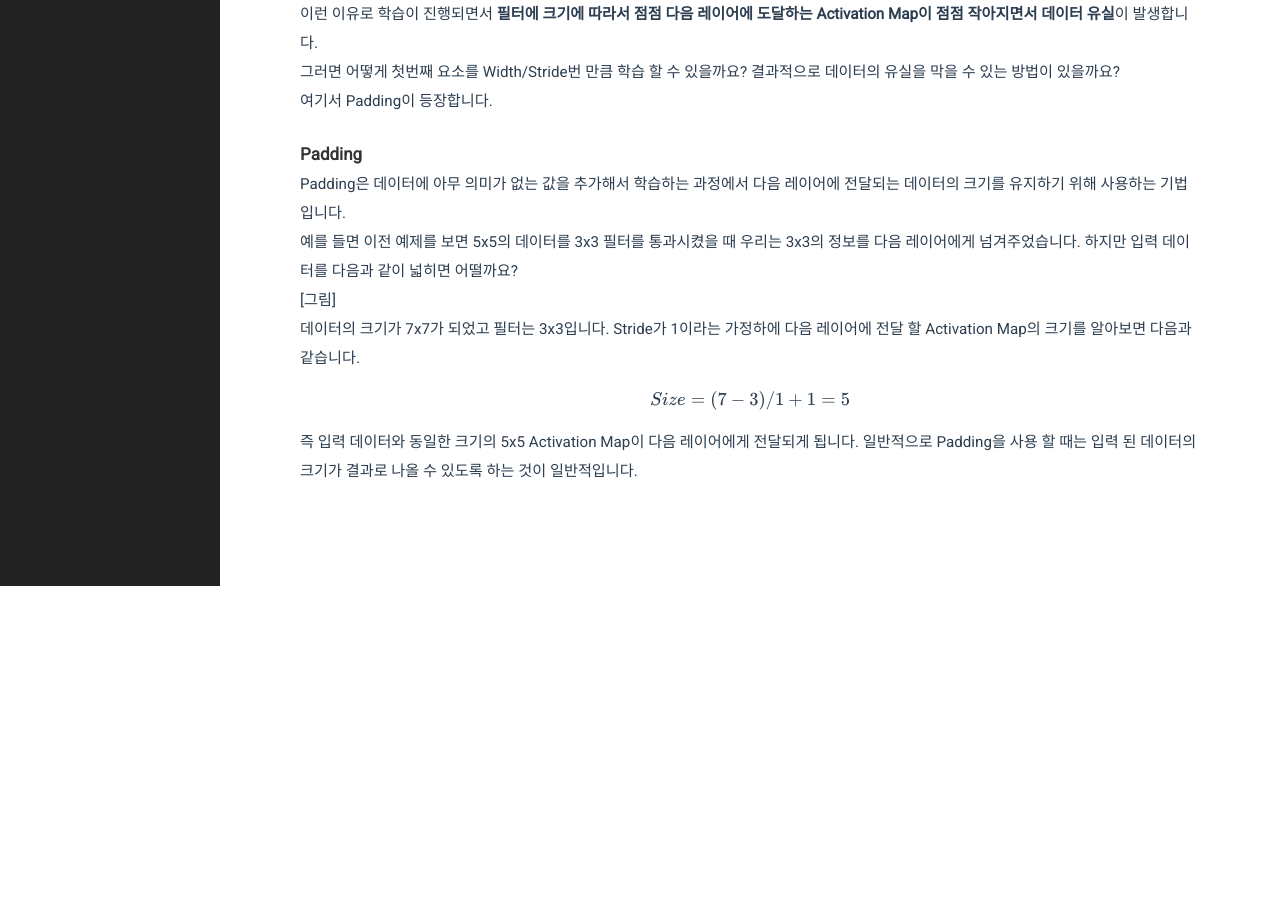
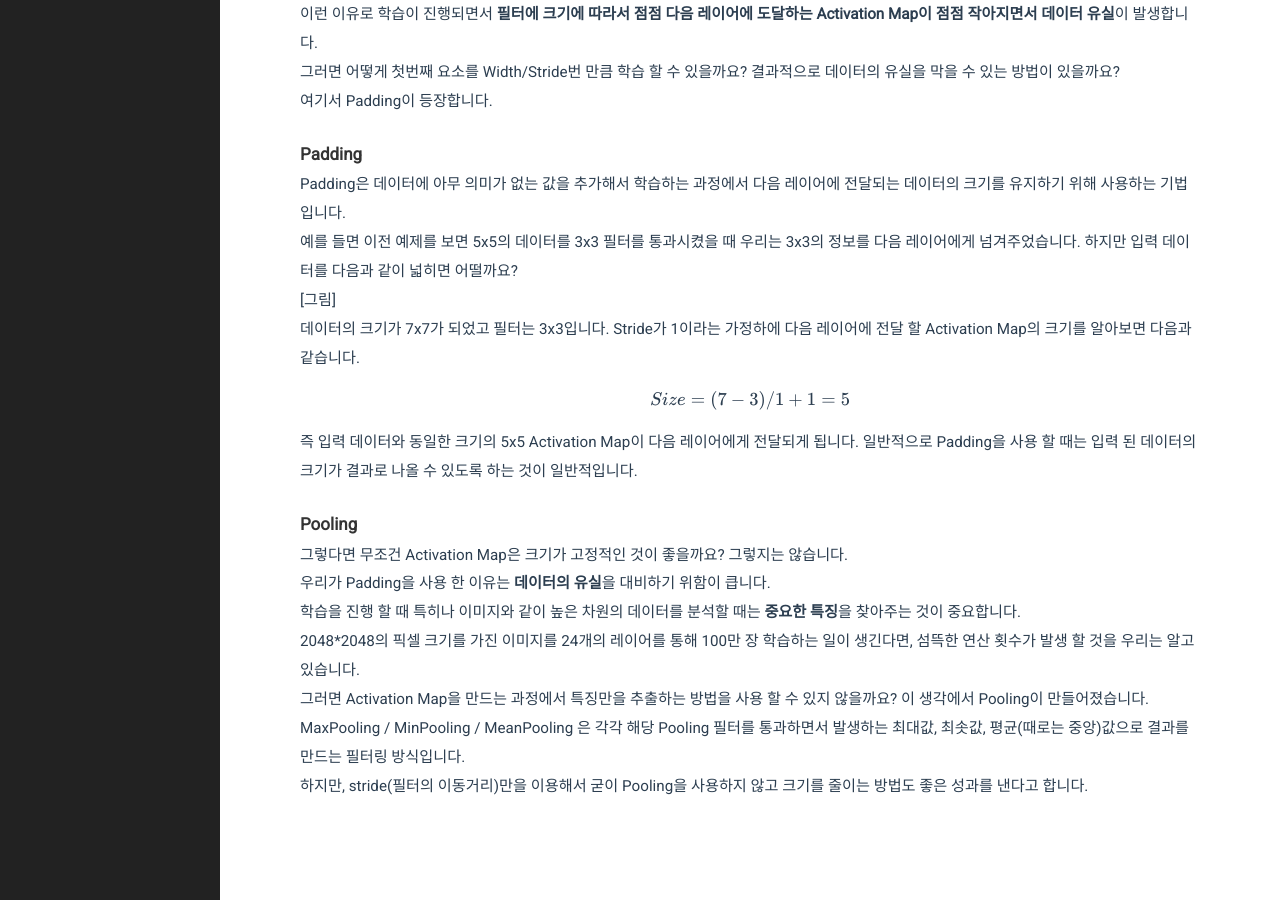
Before and after one commit to Lion2me/Lion2me_change, a Jekyll site: the page built from _posts/2021-09-25-CNN에 대해서.md, in a window 1280 px wide and 900 px high, scrolled down 1317 px. Built offline with Jekyll 4.4.1, drawn with Linux system fonts in a browser that asks for light colours; formulas are drawn with MathJax 3; before the commit the page ends 1903 px from its top, so only the background shows below that.

```diff
--- a/_posts/2021-09-25-CNN에 대해서.md
+++ b/_posts/2021-09-25-CNN에 대해서.md
@@ -79,6 +79,26 @@ $$Size = (7-3)/1 + 1 = 5$$
 
 즉 입력 데이터와 동일한 크기의 5x5 Activation Map이 다음 레이어에게 전달되게 됩니다. 일반적으로 Padding을 사용 할 때는 입력 된 데이터의 크기가 결과로 나올 수 있도록 하는 것이 일반적입니다.
 
+#### Pooling
+
+그렇다면 무조건 Activation Map은 크기가 고정적인 것이 좋을까요?
+그렇지는 않습니다.
+
+우리가 Padding을 사용 한 이유는 **데이터의 유실**을 대비하기 위함이 큽니다.
+
+학습을 진행 할 때 특히나 이미지와 같이 높은 차원의 데이터를 분석할 때는 **중요한 특징**을 찾아주는 것이 중요합니다.
+
+2048*2048의 픽셀 크기를 가진 이미지를 24개의 레이어를 통해 100만 장 학습하는 일이 생긴다면, 섬뜩한 연산 횟수가 발생 할 것을 우리는 알고 있습니다.
+
+그러면 Activation Map을 만드는 과정에서 특징만을 추출하는 방법을 사용 할 수 있지 않을까요?
+이 생각에서 Pooling이 만들어졌습니다.
+
+MaxPooling / MinPooling / MeanPooling 은 각각 해당 Pooling 필터를 통과하면서 발생하는 최대값, 최솟값, 평균(때로는 중앙)값으로 결과를 만드는 필터링 방식입니다.
+
+하지만, stride(필터의 이동거리)만을 이용해서 굳이 Pooling을 사용하지 않고 크기를 줄이는 방법도 좋은 성과를 낸다고 합니다.
+
+
+
 <script type="text/javascript"
 src="https://cdn.mathjax.org/mathjax/latest/MathJax.js?config=TeX-AMS_HTML">
 </script>
```
Also changed, not shown: _posts/2021-10-20-SpringBoot.md (added, +88 -0 lines).
